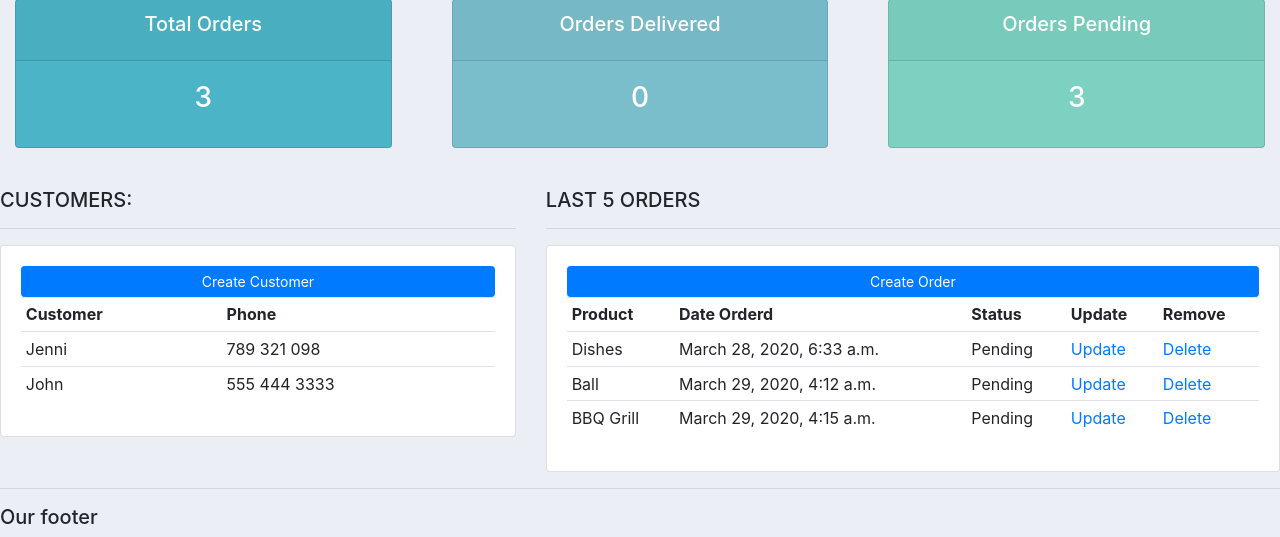
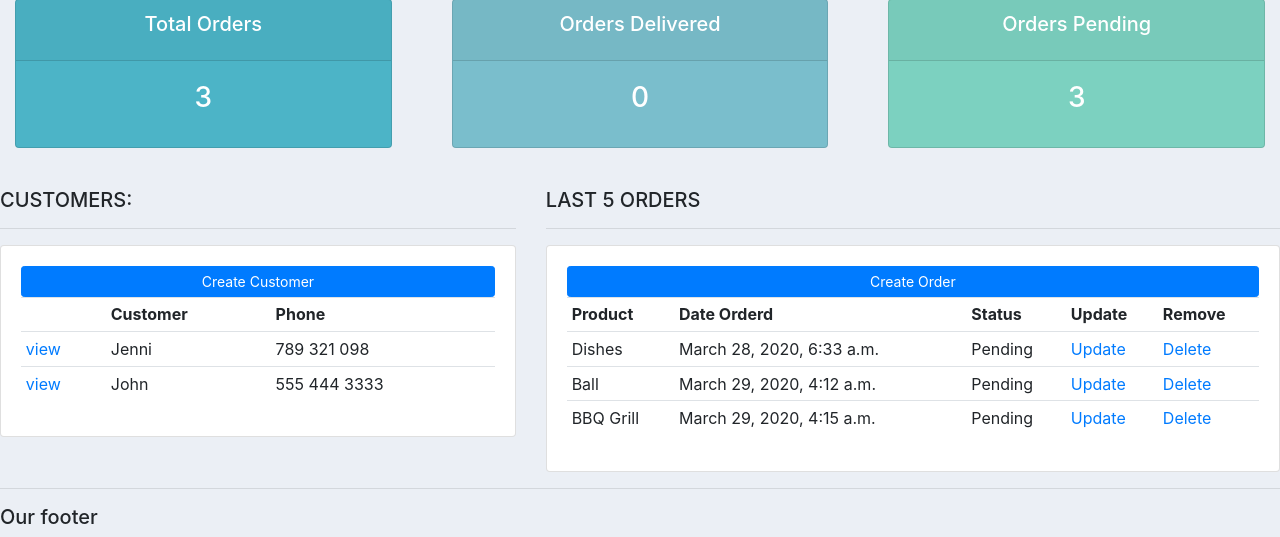
Before and after one commit to maximematerno/crm1, a Django app: page / in a window 1280 px wide; the page is wider, and only the part inside the window is pictured. Shown: the part 297-834 px from the top of that part. Run offline with Django 3.2, Linux system fonts and the light colour scheme; data comes from the database, SQL or seed files in the repository; some libraries are stand-ins or nearby versions.

Commit message:
Update dashboard.html

```diff
--- a/accounts/templates/accounts/dashboard.html
+++ b/accounts/templates/accounts/dashboard.html
@@ -14,13 +14,14 @@
 			<a class="btn btn-primary  btn-sm btn-block" href="">Create Customer</a>
 			<table class="table table-sm">
 				<tr>
-
+					<th></th>
 					<th>Customer</th>
 					<th>Phone</th>
 				</tr>
 				{% for customer in customers %}
 
 					<tr>
+						<td><a href="{% url 'customer' customer.id %}">view</a></td>
 						<td>{{customer.name}}</td>
 						<td>{{customer.phone}}</td>
 					</tr>
```
